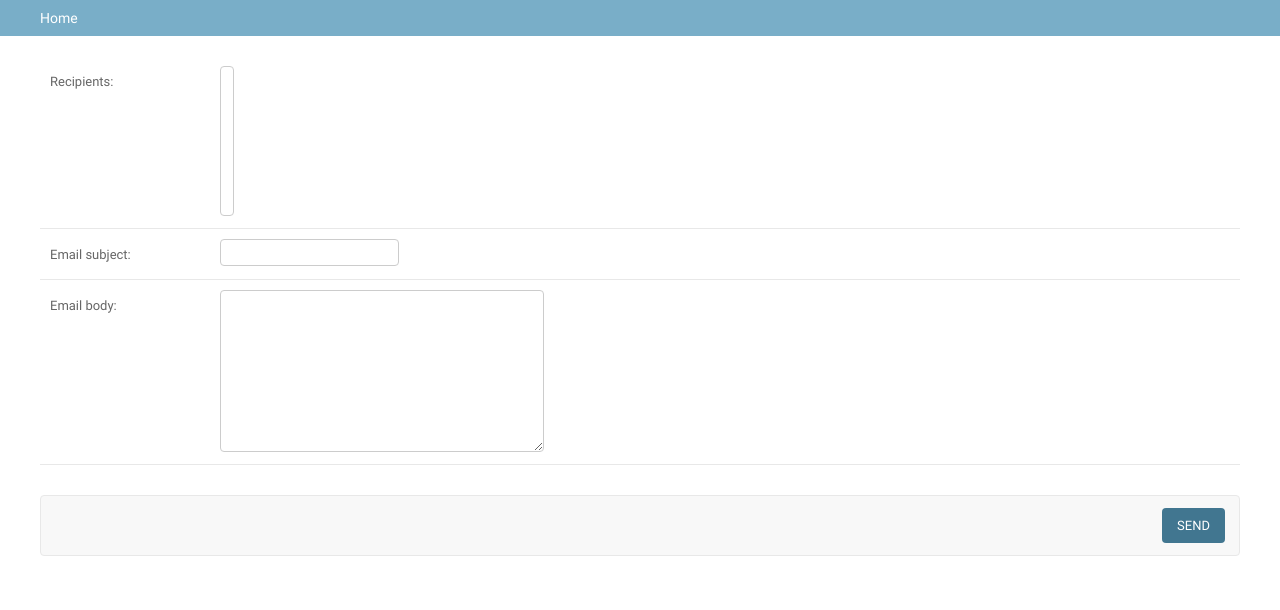
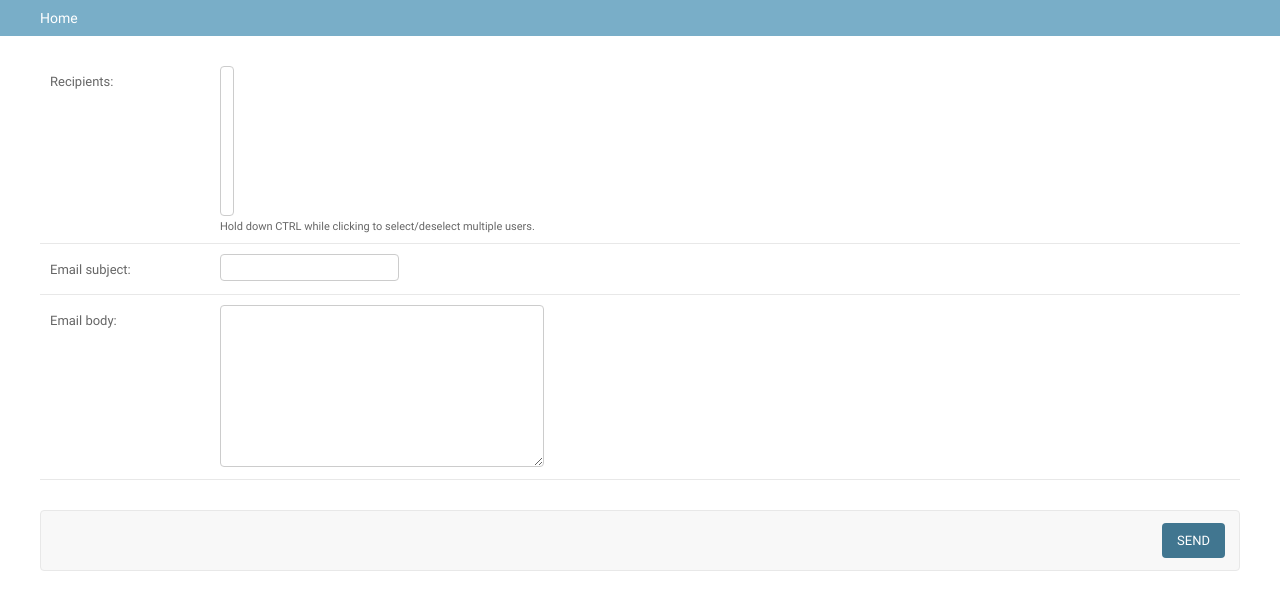
Before and after one commit to tutturen/potato-store, a Django app: template src/products/templates/products/notify_user.html in a window 1280 px wide. Shown: the part 48-658 px from the top of the page. Run offline with Django 3.2, Linux system fonts and the light colour scheme; the template is opened without the code that fills it: values that come from a table or form of the project are taken from there, others are empty; parts of the project's set-up code (start-up, migrations or seed data) failed here and were passed over.

Commit message:
Add some polish to notification page

```diff
--- a/src/products/admin.py
+++ b/src/products/admin.py
@@ -29,13 +29,13 @@ def notify_users_from_order(modeladmin, request, queryset):
     user_ids = map(lambda u: u.pk, users)
     user_ids = map(str, user_ids)
     return HttpResponseRedirect("/admin/notify_user?u=%s" % ",".join(user_ids))
-notify_users_from_order.short_description = "Send email to selected users from order"
+notify_users_from_order.short_description = "Send email to selected users"
 
 
 def notify_users_from_userlist(modeladmin, request, queryset):
     selected = request.POST.getlist(admin.ACTION_CHECKBOX_NAME)
     return HttpResponseRedirect("/admin/notify_user?u=%s" % ",".join(selected))
-notify_users_from_userlist.short_description = "Send email to selected users from userlist"
+notify_users_from_userlist.short_description = "Send email to selected users"
 
 
 class CategoryAdmin(admin.ModelAdmin):
--- a/src/products/admin_views.py
+++ b/src/products/admin_views.py
@@ -62,7 +62,6 @@ def notify_user(request, admin):
 
 
 def perform_user_notification(address, subject, body):
-    # TODO: Implement the actual sending of emails
     success = send_mail(
         subject,
         body,
--- a/src/products/forms.py
+++ b/src/products/forms.py
@@ -3,13 +3,19 @@ from django.core.validators import MinLengthValidator
 from django.contrib.auth.models import User
 
 
+class UserModelMultipleChoiceField(forms.ModelMultipleChoiceField):
+    def label_from_instance(self, obj):
+        return obj.get_full_name() + " (" + obj.username + ")"
+
+
 class NotifyUserForm(forms.Form):
-    recipients = forms.ModelMultipleChoiceField(
+    recipients = UserModelMultipleChoiceField(
         # Let admin pick any user which has a registered email address
         User.objects.filter(email__isnull=False).exclude(email=''),
         # Require that at least one user is picked
         validators=[MinLengthValidator(1)],
-        # TODO: Use full names instead of usernames in select field
+        help_text="Hold down CTRL while clicking to select/deselect multiple "
+                  "users."
     )
     subject = forms.CharField(label='Email subject', max_length=150)
     body = forms.CharField(label='Email body', widget=forms.Textarea)
--- a/src/products/schema_mutations.py
+++ b/src/products/schema_mutations.py
@@ -22,7 +22,6 @@ class CreateAccountMutation(graphene.Mutation, LoginResultType):
         email = graphene.String(required=True)
 
     def mutate(self, info, firstName, lastName, username, password, email):
-        # TODO: Test creating new users with the new changes (email field)
         # Try to create a new user and calculate a token
         try:
             # Check lengths
--- a/src/products/templates/products/notify_user.html
+++ b/src/products/templates/products/notify_user.html
@@ -11,6 +11,9 @@
         <div class="field-box">
             {{ field.label_tag }}
             {{ field }}
+            {% if field.help_text %}
+              <div class="help">{{ field.help_text|safe }}</div>
+            {% endif %}
         </div>
         </div>
     {% endfor %}
```
